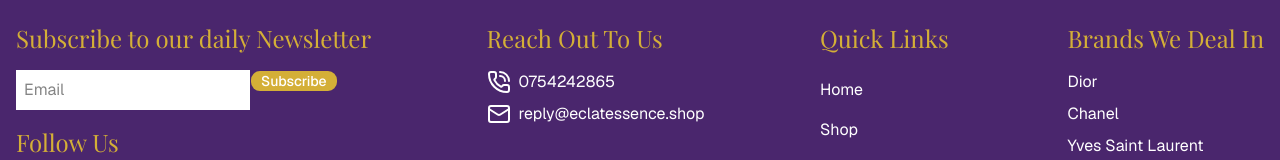
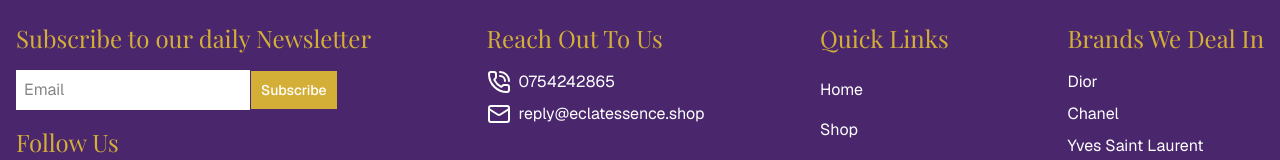
Before and after one commit to JoeAnzo/Eclat-Client, a Next.js app: page / in a window 1280 px wide. Shown: the part 914-1074 px from the top of the page. Built offline with nearby package versions, Linux system fonts and the light colour scheme; no server answers; a web font is replaced by a local one.

Commit message:
Update Subscribe button styling in Footer component

```diff
--- a/components/Footer.tsx
+++ b/components/Footer.tsx
@@ -12,7 +12,7 @@ export default function Footer(){
                         <h3 className="text-2xl my-4 font-playfair text-(--secondary-color)">Subscribe to our daily Newsletter</h3>
                         <div className="flex">
                         <input className="p-2 bg-white" type="text"  placeholder="Email"/>
-                        <Button variant="secondary" className="bg-(--secondary-color) text-white h-full">Subscribe</Button>
+                        <Button variant="secondary" className="bg-(--secondary-color) text-white h-auto rounded-none">Subscribe</Button>
                         </div>
                     </div>
                     <div>
```
